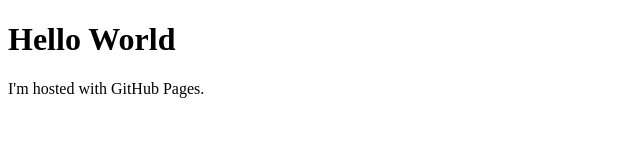
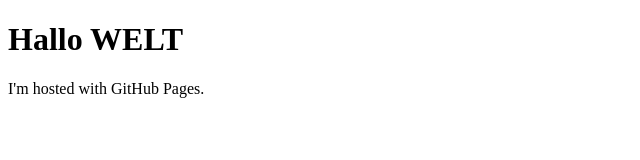
Before and after one commit to voxbcn/voxbcn.github.io, a plain HTML site: page index.html in a window 1280 px wide. Shown: the full height of the page, 0-640 px from the left. Drawn offline with Linux system fonts and the light colour scheme.

Commit message:
Translate

```diff
--- a/index.html
+++ b/index.html
@@ -1,7 +1,7 @@
 <!DOCTYPE html>
 <html>
 <body>
-<h1>Hello World</h1>
+<h1>Hallo WELT</h1>
 <p>I'm hosted with GitHub Pages.</p>
 </body>
 </html>
```
